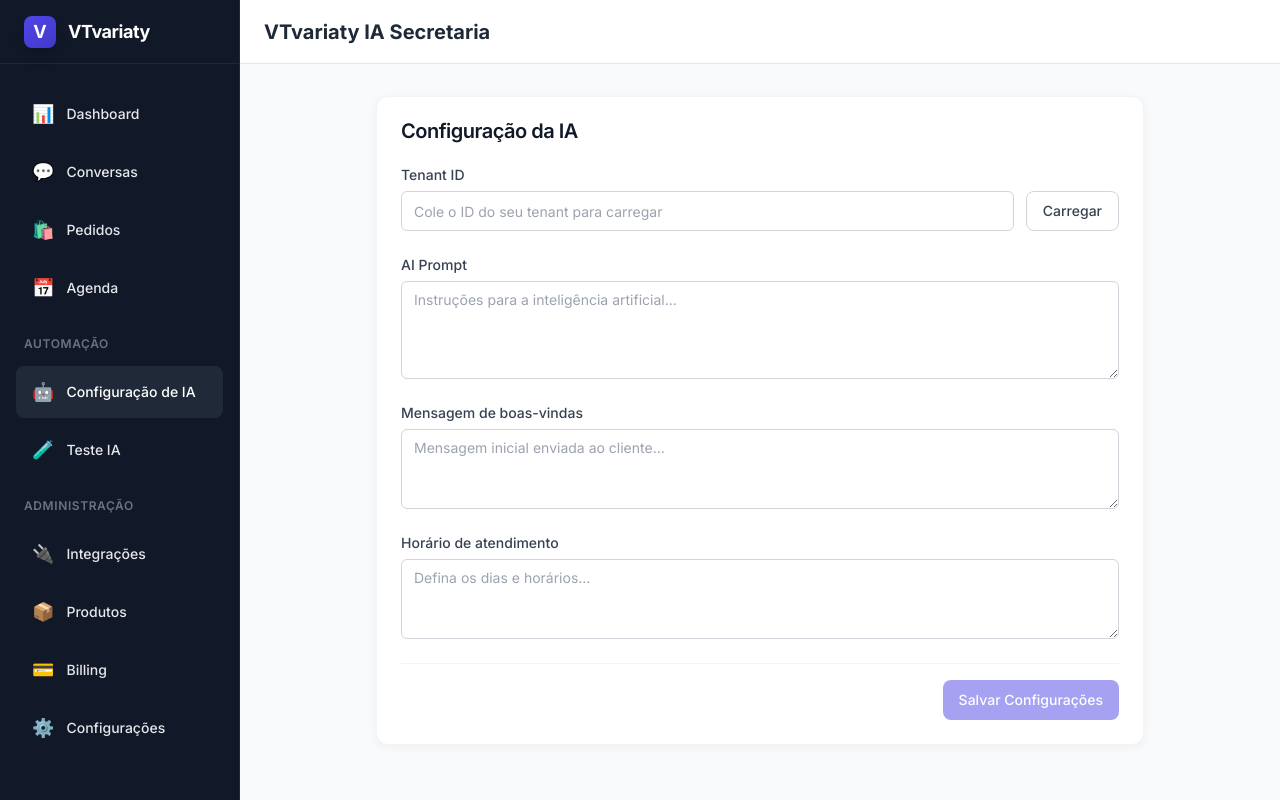
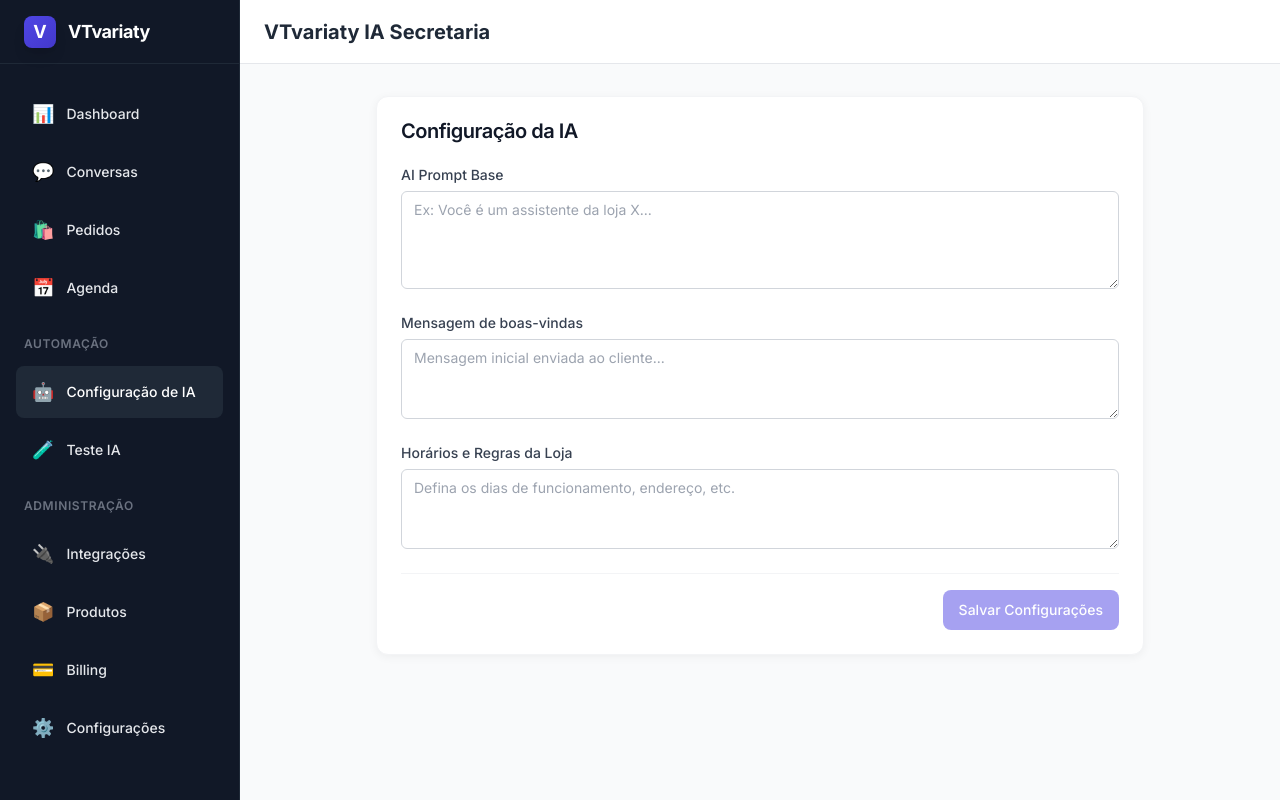
Before and after one commit to vtvariaty-svg/automation-whatsapp, a Next.js app in the folder apps/web/: page /dashboard/ai in a window 1280 px wide. Built offline with nearby package versions, Linux system fonts and the light colour scheme.

Commit message:
fix: remover inputs manuais de tenant ID do dashboard e forcar variant custom no botao whatsapp

```diff
--- a/apps/web/app/dashboard/ai/page.tsx
+++ b/apps/web/app/dashboard/ai/page.tsx
@@ -1,13 +1,14 @@
 "use client";
 
-import { useState } from "react";
+import { useState, useEffect } from "react";
 import { Card, CardHeader, CardTitle } from "@/components/ui/Card";
 import { Input } from "@/components/ui/Input";
 import { Textarea } from "@/components/ui/Textarea";
 import { Button } from "@/components/ui/Button";
+import { useAuth } from "@/hooks/useAuth";
 
 export default function AISettingsPage() {
-  const [tenantId, setTenantId] = useState("");
+  const { user } = useAuth();
   const [aiPrompt, setAiPrompt] = useState("");
   const [welcomeMessage, setWelcomeMessage] = useState("");
   const [businessHours, setBusinessHours] = useState("");
@@ -15,18 +16,16 @@
   const [message, setMessage] = useState("");
 
   const loadSettings = async () => {
-    if (!tenantId) return;
+    if (!user?.tenantId) return;
     setLoading(true);
     setMessage("");
     try {
-      const res = await fetch(`/api/tenant/settings?tenantId=${tenantId}`);
+      const res = await fetch(`/api/tenant/settings?tenantId=${user.tenantId}`);
       if (res.ok) {
         const data = await res.json();
         setAiPrompt(data.ai_prompt || "");
         setWelcomeMessage(data.welcome_message || "");
         setBusinessHours(data.business_hours || "");
-      } else {
-        setMessage("Tenant não encontrado.");
       }
     } catch (err) {
       console.error(err);
@@ -36,9 +35,15 @@
     }
   };
 
+  useEffect(() => {
+    if (user?.tenantId) {
+      loadSettings();
+    }
+  }, [user?.tenantId]);
+
   const saveSettings = async (e: React.FormEvent) => {
     e.preventDefault();
-    if (!tenantId) return;
+    if (!user?.tenantId) return;
     setLoading(true);
     setMessage("");
     try {
@@ -48,7 +53,7 @@
           'Content-Type': 'application/json'
         },
         body: JSON.stringify({
-          tenantId,
+          tenantId: user.tenantId,
           ai_prompt: aiPrompt,
           welcome_message: welcomeMessage,
           business_hours: businessHours
@@ -56,7 +61,7 @@
       });
 
       if (res.ok) {
-        setMessage("Configuração salva.");
+        setMessage("Configuração salva com sucesso.");
       } else {
         setMessage("Erro ao salvar.");
       }
@@ -75,32 +80,14 @@
           <CardTitle className="text-2xl">Configuração da IA</CardTitle>
         </CardHeader>
 
-        <div className="mb-6">
-          <label className="block text-sm font-medium text-gray-700 mb-1.5">Tenant ID</label>
-          <div className="flex gap-3">
-            <Input
-              value={tenantId}
-              onChange={(e) => setTenantId(e.target.value)}
-              placeholder="Cole o ID do seu tenant para carregar"
-            />
-            <Button
-              variant="secondary"
-              onClick={loadSettings}
-              type="button"
-            >
-              Carregar
-            </Button>
-          </div>
-        </div>
-
         <form onSubmit={saveSettings} className="space-y-6">
           <div>
-            <label className="block text-sm font-medium text-gray-700 mb-1.5">AI Prompt</label>
+            <label className="block text-sm font-medium text-gray-700 mb-1.5">AI Prompt Base</label>
             <Textarea
               rows={4}
               value={aiPrompt}
               onChange={(e) => setAiPrompt(e.target.value)}
-              placeholder="Instruções para a inteligência artificial..."
+              placeholder="Ex: Você é um assistente da loja X..."
             />
           </div>
 
@@ -115,22 +102,22 @@
           </div>
 
           <div>
-            <label className="block text-sm font-medium text-gray-700 mb-1.5">Horário de atendimento</label>
+            <label className="block text-sm font-medium text-gray-700 mb-1.5">Horários e Regras da Loja</label>
             <Textarea
               rows={3}
               value={businessHours}
               onChange={(e) => setBusinessHours(e.target.value)}
-              placeholder="Defina os dias e horários..."
+              placeholder="Defina os dias de funcionamento, endereço, etc."
             />
           </div>
 
-          <div className="flex items-center justify-between pt-4 border-t border-gray-100">
-            <p className={`text-sm font-medium ${message.includes("Erro") || message.includes("não encontrado") ? "text-red-500" : "text-green-500"}`}>
+          <div className="flex items-center justify-between pt-4 border-t border-gray-100 mt-6">
+             <p className={`text-sm font-medium ${message.includes("Erro") ? "text-red-500" : "text-green-500"}`}>
                {message}
              </p>
              <Button
                type="submit"
-              disabled={loading || !tenantId}
+               disabled={loading || !user?.tenantId}
              >
                {loading ? "Salvando..." : "Salvar Configurações"}
              </Button>
--- a/apps/web/app/dashboard/conversas/page.tsx
+++ b/apps/web/app/dashboard/conversas/page.tsx
@@ -4,18 +4,19 @@
 import { Card } from "@/components/ui/Card";
 import { Input } from "@/components/ui/Input";
 import { Button } from "@/components/ui/Button";
+import { useAuth } from "@/hooks/useAuth";
 
 export default function ConversasPage() {
+  const { user } = useAuth();
   const [phoneNumber, setPhoneNumber] = useState("");
-  const [tenantId, setTenantId] = useState("");
   const [history, setHistory] = useState<any[]>([]);
   const [loading, setLoading] = useState(false);
 
   async function fetchHistory() {
-    if (!phoneNumber || !tenantId) return;
+    if (!phoneNumber || !user?.tenantId) return;
     setLoading(true);
     try {
-      const resp = await fetch(`/api/conversations/${phoneNumber}?tenantId=${tenantId}`);
+      const resp = await fetch(`/api/conversations/${phoneNumber}?tenantId=${user.tenantId}`);
       const data = await resp.json();
       setHistory(data);
     } catch (err) {
@@ -35,12 +36,6 @@
       <Card className="p-6">
         <div className="flex flex-col sm:flex-row gap-3">
           <Input
-            placeholder="Tenant ID (UUID)"
-            value={tenantId}
-            onChange={(e) => setTenantId(e.target.value)}
-            className="sm:w-1/3"
-          />
-          <Input
             placeholder="Número (ex: 5511...)"
             value={phoneNumber}
             onChange={(e) => setPhoneNumber(e.target.value)}
@@ -48,7 +43,8 @@
           />
           <Button
             onClick={fetchHistory}
-            disabled={loading}
+            disabled={loading || !user?.tenantId}
+            className="sm:w-32"
           >
             {loading ? "Buscando..." : "Buscar"}
           </Button>
@@ -86,7 +82,7 @@
             <div className="w-14 h-14 bg-gray-100 rounded-full flex items-center justify-center mb-4 border border-gray-200">
               <span className="text-2xl">🔍</span>
             </div>
-            <p className="text-sm text-gray-500">Nenhuma conversa encontrada. Insira um Tenant ID e número de telefone para buscar.</p>
+            <p className="text-sm text-gray-500">Nenhuma conversa encontrada. Insira um número de telefone para buscar os logs.</p>
           </div>
         )}
       </Card>
--- a/apps/web/app/dashboard/conversations/page.tsx
+++ b/apps/web/app/dashboard/conversations/page.tsx
@@ -4,6 +4,7 @@
 import { Button } from "@/components/ui/Button";
 import { Input } from "@/components/ui/Input";
 import { Badge } from "@/components/ui/Badge";
+import { useAuth } from "@/hooks/useAuth";
 
 type Conversation = {
   id: string;
@@ -22,7 +23,8 @@
 };
 
 export default function InboxPage() {
-  const [tenantId, setTenantId] = useState("");
+  const { user } = useAuth();
+  const tenantId = user?.tenantId;
   const [conversations, setConversations] = useState<Conversation[]>([]);
   const [selectedPhone, setSelectedPhone] = useState<string | null>(null);
   const [messages, setMessages] = useState<Message[]>([]);
@@ -118,22 +120,9 @@
 
   return (
     <div className="flex flex-col h-[calc(100vh-4rem)] max-w-7xl mx-auto w-full px-4 sm:px-6 lg:px-8 py-4">
-      {/* Header Tenant Setup */}
-      <div className="bg-white p-4 border border-gray-100 rounded-xl flex items-center gap-4 shrink-0 shadow-sm mb-4">
-        <label className="font-medium text-gray-700 whitespace-nowrap">Seu Tenant ID:</label>
-        <Input
-          value={tenantId}
-          onChange={(e) => setTenantId(e.target.value)}
-          placeholder="Cole seu Tenant UUID"
-          className="max-w-md w-full"
-        />
-        <Button onClick={loadConversations}>
-          Carregar Inbox
-        </Button>
-      </div>
 
       {/* Main Inbox UI */}
-      <div className="flex flex-1 overflow-hidden bg-white border border-gray-200 rounded-2xl shadow-sm">
+      <div className="flex flex-1 overflow-hidden bg-white border border-gray-200 rounded-2xl shadow-sm mt-4">
         {/* Sidebar */}
         <div className="w-1/3 max-w-sm bg-gray-50/50 border-r border-gray-100 flex flex-col">
           <div className="px-5 py-4 border-b border-gray-100 bg-white">
@@ -149,7 +138,7 @@
                 <div
                   key={conv.phone_number}
                   onClick={() => loadMessages(conv.phone_number, conv.status)}
-                  className={`p-4 rounded-xl cursor-pointer transition-all border ${selectedPhone === conv.phone_number ? 'border-primary/30 bg-primary/5 shadow-sm' : 'border-transparent hover:bg-white hover:shadow-sm'}`}
+                  className={`p-4 rounded-xl cursor-pointer transition-all border ${selectedPhone === conv.phone_number ? 'border-primary/30 bg-[#4f46e5]/5 shadow-sm' : 'border-transparent hover:bg-white hover:shadow-sm'}`}
                 >
                   <div className="flex justify-between items-start mb-1.5 gap-2">
                     <span className="font-semibold text-gray-900 truncate">{conv.phone_number}</span>
--- a/apps/web/components/ui/Button.tsx
+++ b/apps/web/components/ui/Button.tsx
@@ -1,7 +1,7 @@
 import React, { ButtonHTMLAttributes } from 'react';
 
 export interface ButtonProps extends ButtonHTMLAttributes<HTMLButtonElement> {
-  variant?: 'primary' | 'secondary' | 'danger' | 'warning';
+  variant?: 'primary' | 'secondary' | 'danger' | 'warning' | 'custom';
   size?: 'sm' | 'md' | 'lg';
 }
 
@@ -14,8 +14,8 @@
       secondary: "bg-white border border-gray-300 hover:bg-gray-50 text-gray-700 focus:ring-gray-500",
       danger: "bg-red-600 hover:bg-red-700 text-white focus:ring-red-500",
       warning: "bg-amber-500 hover:bg-amber-600 text-white focus:ring-amber-500",
+      custom: "", // allows full style override
     };
-
 
     const sizes = {
       sm: "h-8 px-3 text-xs",
@@ -26,7 +26,7 @@
     return (
       <button
         ref={ref}
-        className={`${baseStyles} ${variants[variant]} ${sizes[size]} ${className}`}
+        className={`${baseStyles} ${variants[variant as keyof typeof variants] || variants.primary} ${sizes[size]} ${className}`}
         {...props}
       />
     );
```
Lines whose indentation alone changed are shown as unchanged.
